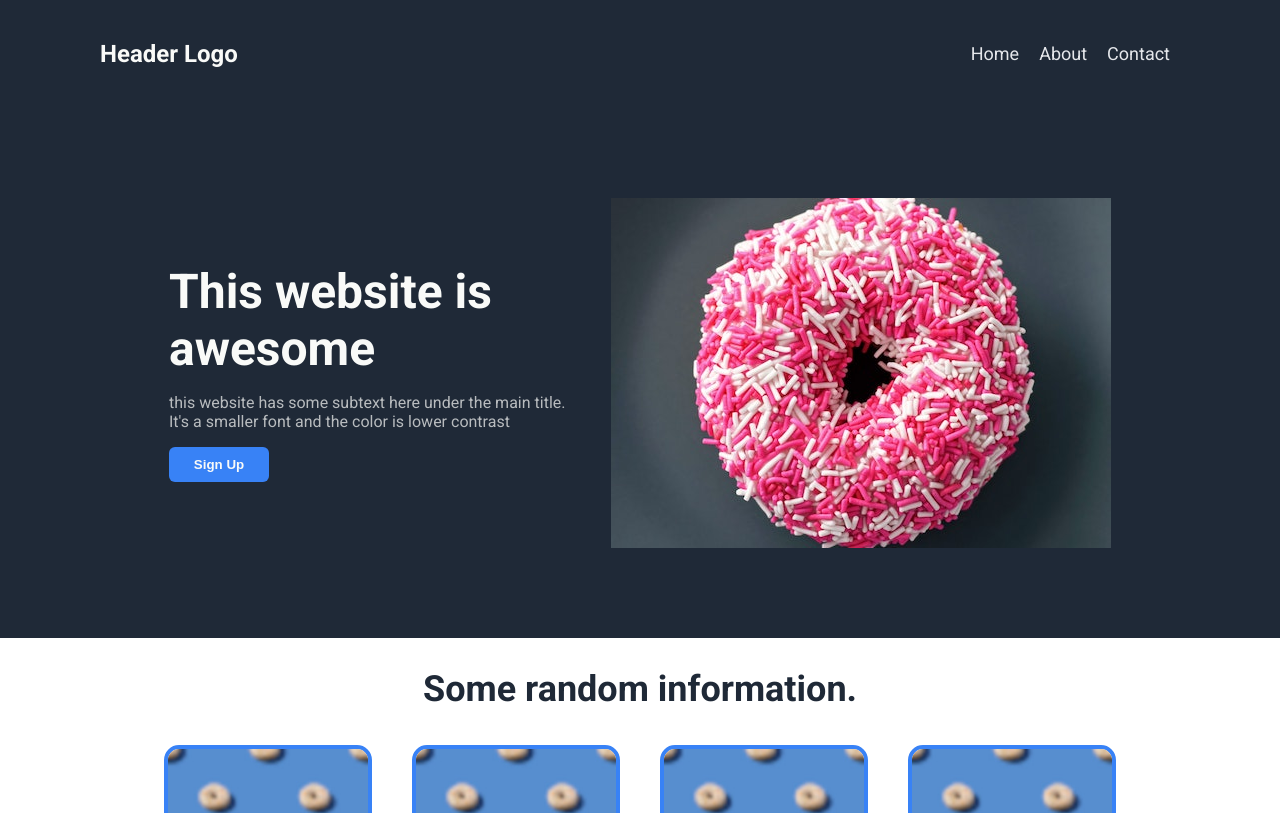
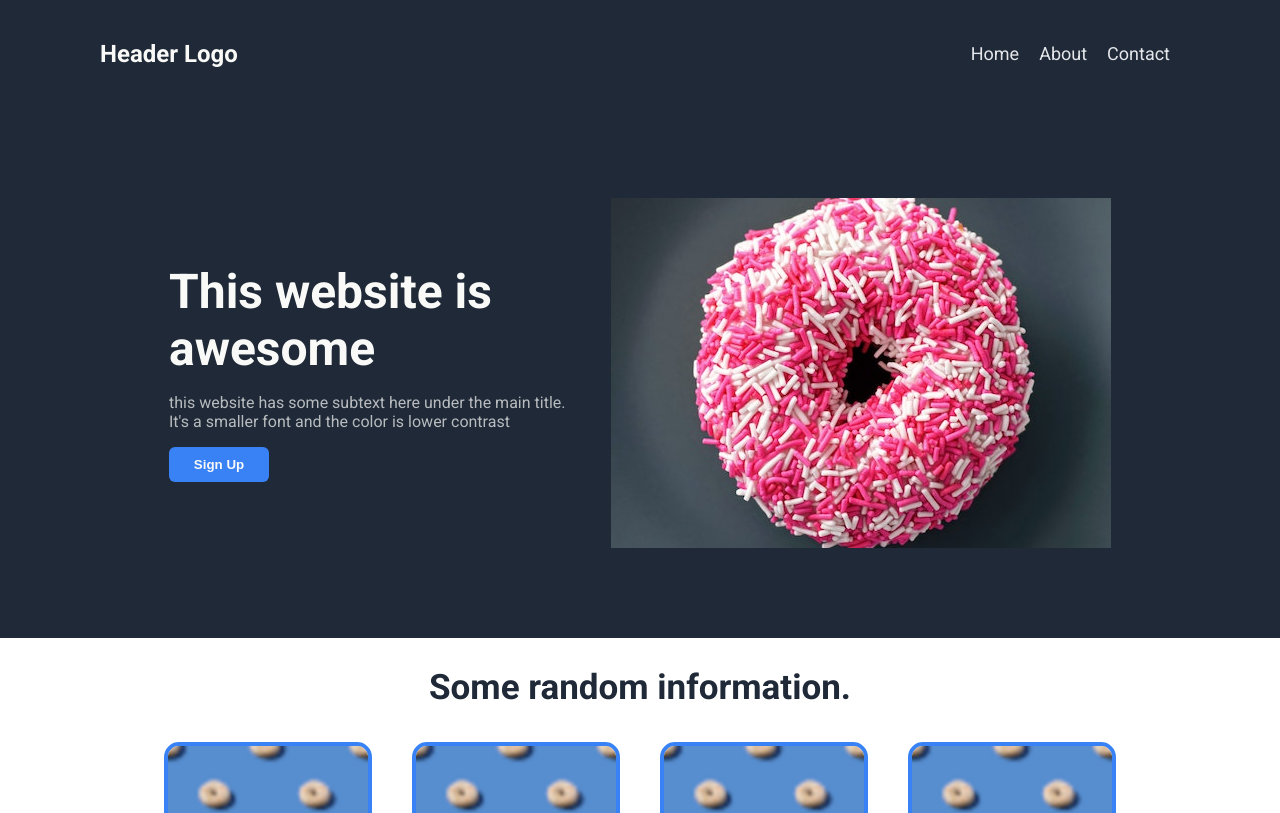
Before and after one commit to MarceloCordeiro022/Landing-Page, a plain HTML site: page index.html in a window 1280 px wide. Shown: the top 813 px of the page. Drawn offline with Linux system fonts and the light colour scheme.

Commit message:
changed the font size

```diff
--- a/style.css
+++ b/style.css
@@ -89,7 +89,7 @@ body {
 }
 
 .content h2 {
-    font-size: 36px;
+    font-size: 35px;
     font-weight: bolder;
     color: #1F2937;
 }
```
